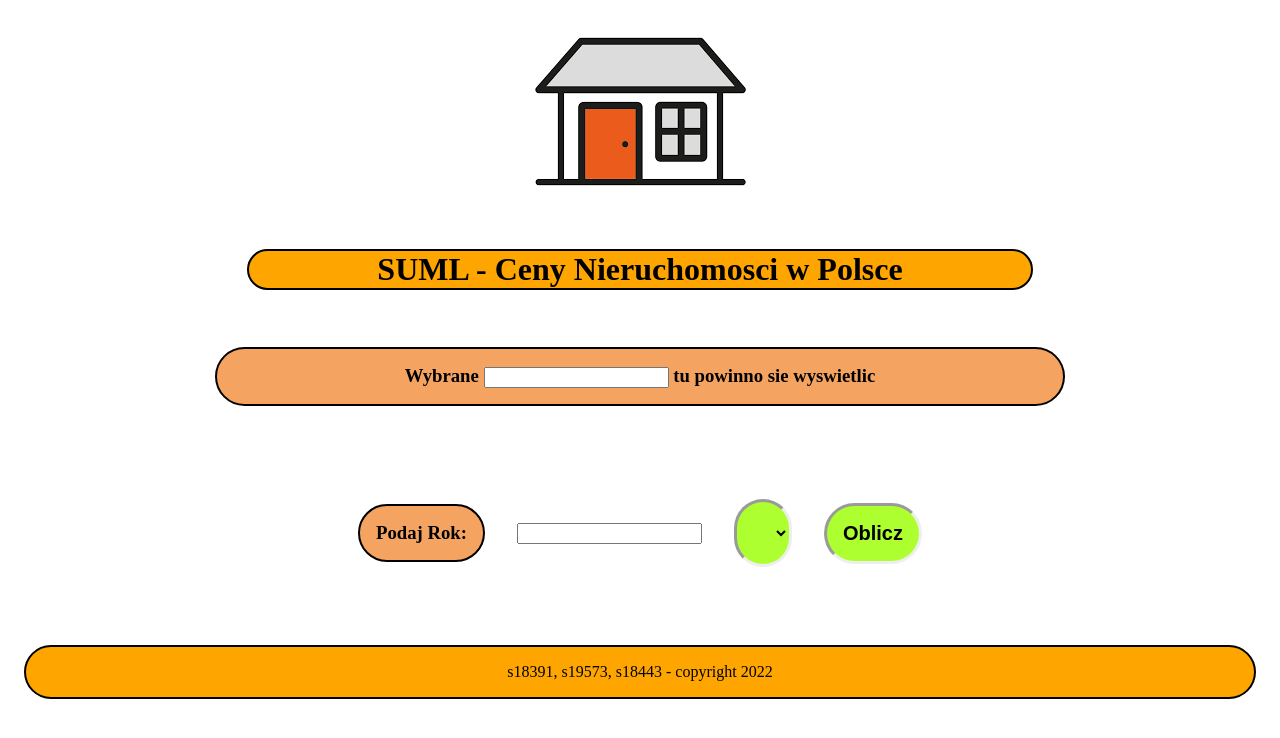
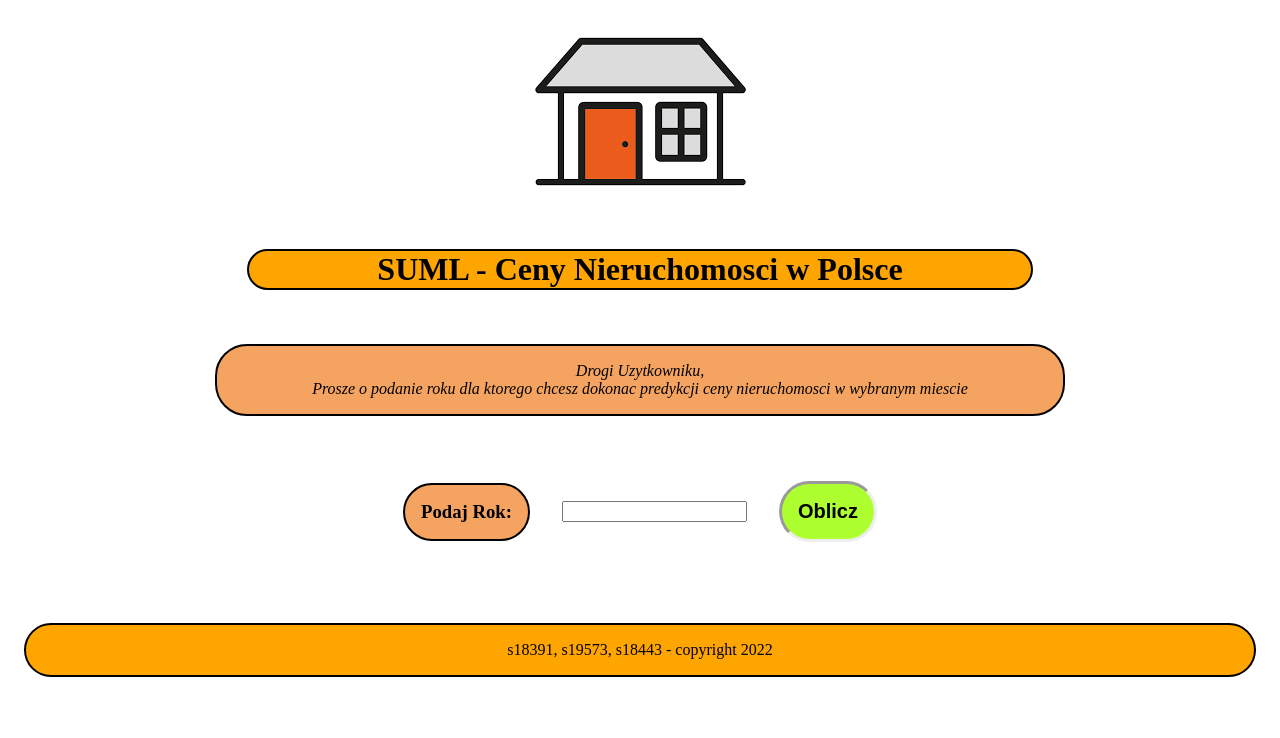
Before and after one commit to s18443/suml_ceny_nieruchomosci, a Flask app: template www/templates/predict.html in a window 1280 px wide. Shown: the part 33-771 px from the top of the page. Run offline with Flask 2, Linux system fonts and the light colour scheme; the template is opened without the code that fills it: values that come from a table or form of the project are taken from there, others are empty.

Commit message:
Final checks completed

```diff
--- a/www/app.py
+++ b/www/app.py
@@ -39,10 +39,8 @@ def index():
 @app.route('/predict', methods=['POST'])
 def predict():
     form = PredictForms()
-    x = form.x.data
-    form.miasto = request.form.get('miasto')
-    lata = [2006,2007,2008,2009,2010,2011,2012,2013,2014,2015,2016,2017,2018,2019,2020,2021,2022]
-    return render_template('predict.html', form=form, lata=lata)
+    form.miasto.data = request.form.get('miasto')
+    return render_template('predict.html', form=form)
 
 @app.route('/update')
 def update():
@@ -54,7 +52,7 @@ def update():
 @app.route('/predicted', methods=['POST'])
 def predicted():
     x = make_prediction(request.form.get('x'), request.form.get('miasto'))
-    return render_template('predicted.html', x=x)
+    return render_template('predicted.html', x=str(round(x, 2)))
 
 @app.route('/trained', methods=['POST'])
 def trained():
--- a/www/ml/train.py
+++ b/www/ml/train.py
@@ -3,7 +3,7 @@ import numpy as np
 import pandas as pd
 from sklearn.linear_model import LinearRegression
 
-data_path = 'data/'
+data_path = '../data/'
 model_path = 'ml/data'
 
 def lr(data):
@@ -26,7 +26,7 @@ def add_values_train(a, b):
     pickle.dump(lr(inp), open(model_path, 'wb'))
 
 def learn(miasto):
-    pd.read_csv(data_path+miasto+'/'+miasto+'_pierwotny.csv')
+    data = pd.read_csv(data_path+miasto+'/'+miasto+'_pierwotny.csv')
 
     x = data['x'].values.reshape(-1, 1)
     y = data['y'].values.reshape(-1, 1)
@@ -34,4 +34,4 @@ def learn(miasto):
     linear_regressor = LinearRegression()
     linear_regressor.fit(x, y)
 
-    pickle.dump(linear_regressor, open(model_path, 'wb'))
+    pickle.dump(linear_regressor, open(model_path+'/'+miasto+'_pierwotny.pkl', 'wb'))
--- a/www/templates/predict.html
+++ b/www/templates/predict.html
@@ -13,20 +13,18 @@
         <h1 style="background-color: orange; border: 2px solid; border-radius: 2rem">SUML - Ceny Nieruchomosci w Polsce</h1>
     </header>
 
-    <h3 style="background-color: SandyBrown; border: 2px solid; text-align: center; padding: 1rem; border-radius: 2rem">Wybrane {{ form.miasto }} tu powinno sie wyswietlic</h3 >
-        <div style="display: flex; justify-content: center; flex-direction: row; align-items: center; margin-top: 5rem; margin-bottom: 4rem;">
+    <div style="background-color: SandyBrown; border: 2px solid; text-align: center; border-radius: 2rem; padding-right: 1rem; padding-left: 1rem;">
+        <p style="font-style: italic">
+        Drogi Uzytkowniku,<br> Prosze o podanie roku dla ktorego chcesz dokonac predykcji ceny nieruchomosci w wybranym miescie
+        </p>
+    </div>
+
+        <div style="display: flex; justify-content: center; flex-direction: row; align-items: center; margin-top: 3rem; margin-bottom: 4rem;">
             <h3 style="background-color: SandyBrown; border: 2px solid; text-align: center; padding: 1rem; border-radius: 2rem">Podaj Rok:</h3 >
 
         <form method="POST" style="display: flex; justify-content: center; flex-direction: row; align-items: center;" action="/predicted">
-            {{ form.crsf_token }}
-            <!-- <p> {{ form.x.label }} </p> -->
             <p style="margin-left: 2rem"> {{ form.x }} </p>
-            <!-- TO TUTAJ WYZEJ LINIJKA 22 DO USUNIECIA, TRZEBA PODMIENIC ABY BRALO WARTOSC Z LISTY PONIZEJ :) -->
-            <select name="rok" style="font-size: 25px; background-color: GreenYellow; padding: 1rem; border: inset; border-radius: 2rem; font-weight: bold; margin-left: 2rem">
-                {% for rok in lata %}
-                <option value="{{ rok }}" style="font-size: 25px">{{ rok }}</option>
-                {% endfor %}
-            </select>
+            <p style="display: none"> {{ form.miasto }} </p>
             <input type="submit" style="background-color: GreenYellow; font-size: 20px; padding: 1rem; border: inset; border-radius: 2rem; font-weight: bold; margin-left: 2rem" value="Oblicz">
         </form>
 
```
